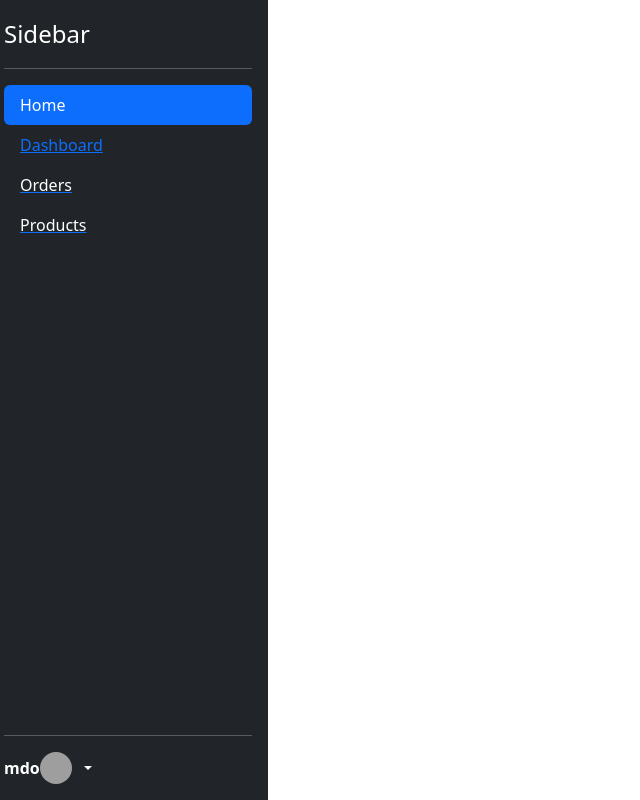
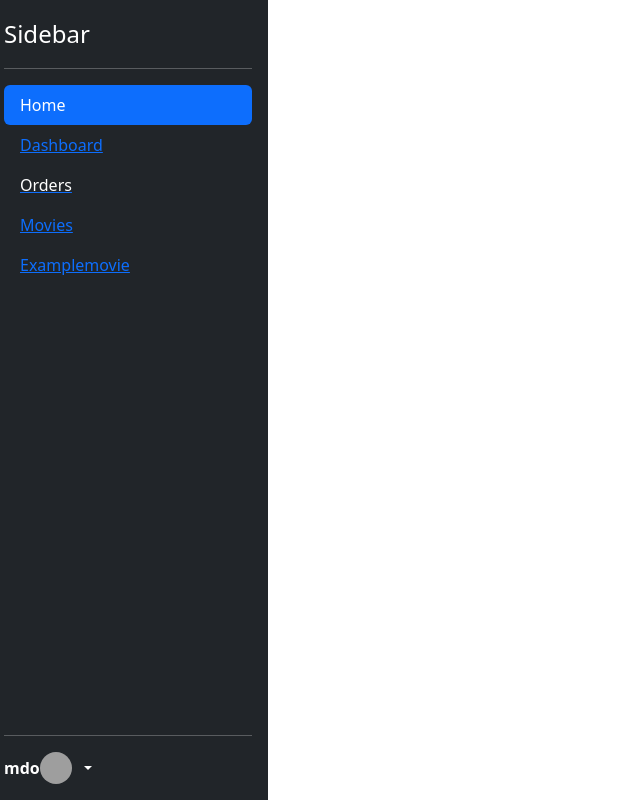
Before and after one commit to pablio1/ITELECT4, a React (Create React App) app: page / in a window 1280 px wide. Shown: the whole page, without its empty margins (0-640 px from the left). Built offline with nearby package versions, Linux system fonts and the light colour scheme; grey boxes are pictures that could not be loaded.

Commit message:
11/17/2023

```diff
--- a/src/pages/Examplemovie/index.js
+++ b/src/pages/Examplemovie/index.js
@@ -1,6 +1,7 @@
-import React, { Component, Fragment, View } from 'react';
+import React, { Component, Fragment, View,} from 'react';
 
 import axios from 'axios';
+
 
 class Examplemovie extends Component {
     state = {searchAnime: '', lists: []};
@@ -23,15 +24,50 @@ class Examplemovie extends Component {
             [e.target.name]: e.target.value
         })
     }
+
     render() {
         //?:
+
+
+
+        const getInfo = (about) => {
+        var answer = "";
+        //const Tempstate = {Templists: []};
+        var Tempheader  = {
+            "Access-Control-Allow-Origin": "*"
+        }
+        axios.get("https://api.consumet.org/movies/viewasian/info?id="+about,Tempheader)
+            .then(response =>{
+                answer = response.data.description
+                alert(answer);
+            })
+
+        // const { Templists } = this.Tempstate;
+         //alert(answer);
+        };
+
+
+        // Using the example query "tv/watch-vincenzo-67955", and looking at the 2nd page of results.
+        const url = "https://api.consumet.org/movies/viewasian/info?id=drama/vincenzo";
+        const data = async () => {
+            try {
+                const { data } = await axios.get(url);
+                return data;
+            } catch (err) {
+                throw new Error(err.message);
+            }
+        };
+
+
         const { lists } = this.state;
+
         const measure = Math.round(lists.length / 3);
         const secondList = lists.slice(0,measure);
         const thirdList = lists.slice(measure, measure * 2);
         const fourthList = lists.slice(measure * 2);
-        var movieLists = secondList.secondList !== 0 ? secondList.map((data, index) => {
+        var movieLists = secondList.length !== 0 ? secondList.map((data, index) => {
             return (
+
                 <Fragment>
 
 <div class="album py-2 bg-light"  style = {{display:"flex",  flexDirection:"row"}}>
@@ -49,7 +85,7 @@ class Examplemovie extends Component {
         <p class="card-text">{data.title}</p>
         <div class="d-flex justify-content-between align-items-center">
           <div class="btn-group">
-            <button type="button" class="btn btn-sm btn-outline-secondary">Play Trailer</button>
+            <button type="button" class="btn btn-sm btn-outline-secondary" onClick={() => {getInfo(data.id)}}>Play Trailer</button>
             <button type="button" class="btn btn-sm btn-primary">Watch</button>
           </div>
 
@@ -88,7 +124,7 @@ class Examplemovie extends Component {
         <p class="card-text">{data.title}</p>
         <div class="d-flex justify-content-between align-items-center">
           <div class="btn-group">
-            <button type="button" class="btn btn-sm btn-outline-secondary">Play Trailer</button>
+            <button type="button" class="btn btn-sm btn-outline-secondary" onClick={() => {getInfo(data.id)}}>Play Trailer</button>
             <button type="button" class="btn btn-sm btn-primary">Watch</button>
           </div>
 
@@ -127,7 +163,7 @@ class Examplemovie extends Component {
         <p class="card-text">{data.title}</p>
         <div class="d-flex justify-content-between align-items-center">
           <div class="btn-group">
-            <button type="button" class="btn btn-sm btn-outline-secondary">Play Trailer</button>
+            <button type="button" class="btn btn-sm btn-outline-secondary" onClick={() => {getInfo(data.id)}}>Play Trailer</button>
             <button type="button" class="btn btn-sm btn-primary">Watch</button>
           </div>
 
--- a/src/pages/Main/index.js
+++ b/src/pages/Main/index.js
@@ -1,7 +1,9 @@
 import React, { Component } from 'react';
 import {Link, Switch, Route} from 'react-router-dom';
 import Dashboard from '../Dashboard';
-
+import Movies from '../Movies';
+import Home from '../Home';
+import Examplemovie from '../Examplemovie';
 class Main extends Component {
     state = {activePage: ''}
     componentDidMount = () => {
@@ -48,9 +50,16 @@ class Main extends Component {
         </Link>
       </li>
       <li>
-      <Link to="/products">
-        <div href="#" class= "nav-link text-white">
-        Products
+      <Link to="/movies" onClick={() => this.handleClickSidebar('movies')}>
+        <div class={this.state.activePage === 'movies' ? "nav-link active" : "nav-link"}>
+        Movies
+        </div>
+        </Link>
+      </li>
+      <li>
+      <Link to="/examplemovie" onClick={() => this.handleClickSidebar('examplemovie')}>
+        <div class={this.state.activePage === 'examplemovie' ? "nav-link active" : "nav-link"}>
+        Examplemovie
         </div>
         </Link>
       </li>
@@ -73,6 +82,9 @@ class Main extends Component {
   <div class="col-9">
     <Switch>
       <Route path="/dashboard" component ={Dashboard} />
+      <Route path="/movies" component ={Movies} />
+      <Route path="/examplemovie" component ={Examplemovie} />
+      <Route path="/home" component ={Home} />
     </Switch>
   </div>
             </div>
```
